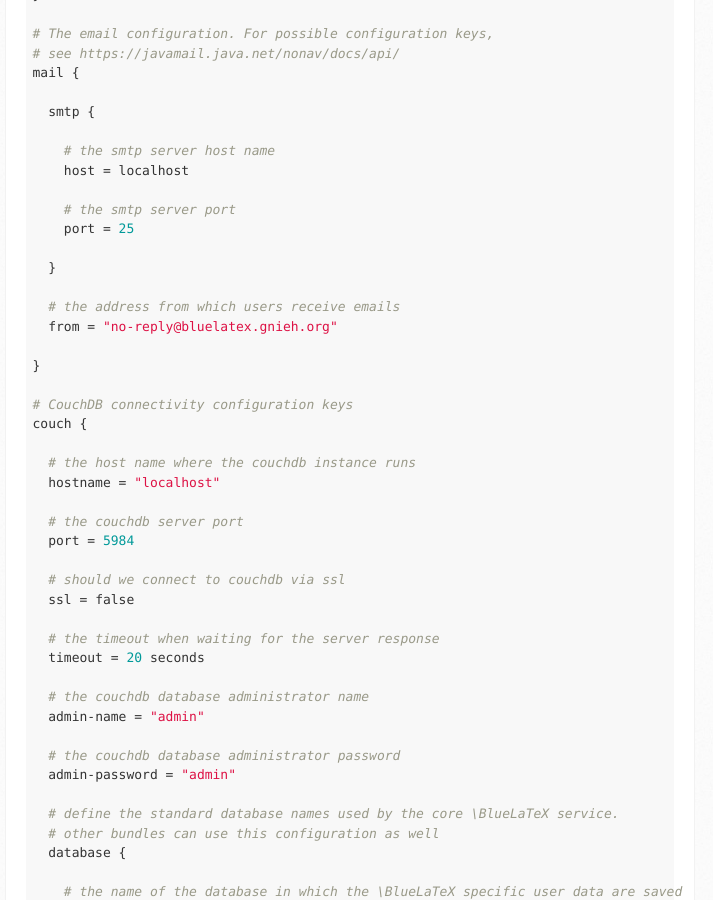
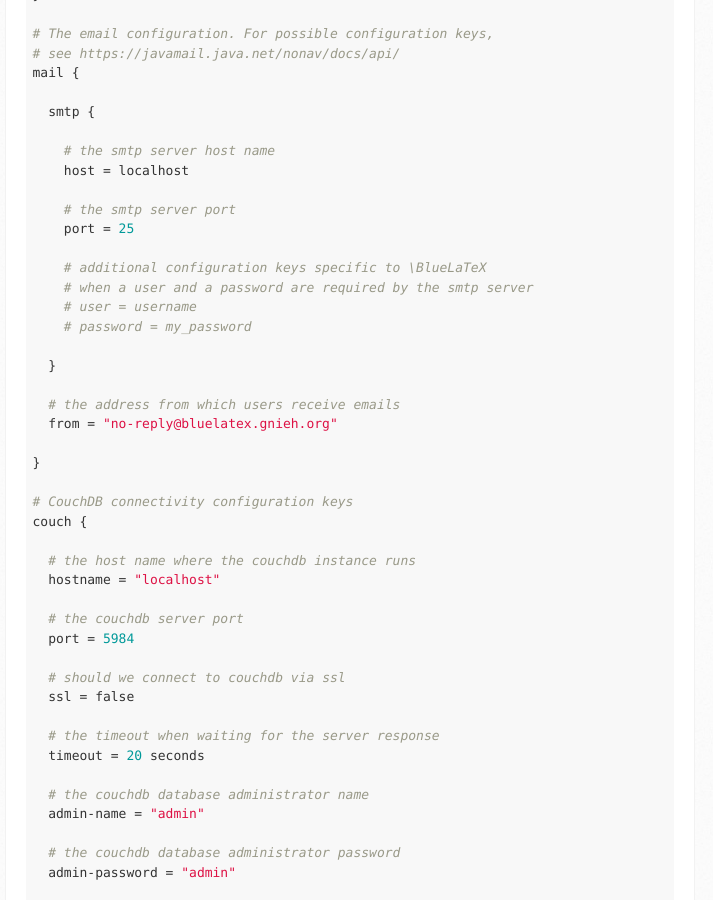
Before and after one commit to jeromedrouet/bluelatex-website, a Jekyll site: the page built from configuration/index.markdown, in a window 1280 px wide and 900 px high, scrolled down 2868 px. Shown: the whole window, without its empty margins (165-878 px from the left). Built offline with Jekyll 4.4.1, drawn with Linux system fonts in a browser that asks for light colours.

Commit message:
Add username and password to smtp configuration

```diff
--- a/configuration/index.markdown
+++ b/configuration/index.markdown
@@ -151,6 +151,11 @@
     # the smtp server port
     port = 25
 
+    # additional configuration keys specific to \BlueLaTeX
+    # when a user and a password are required by the smtp server
+    # user = username
+    # password = my_password
+
   }
 
   # the address from which users receive emails
```
